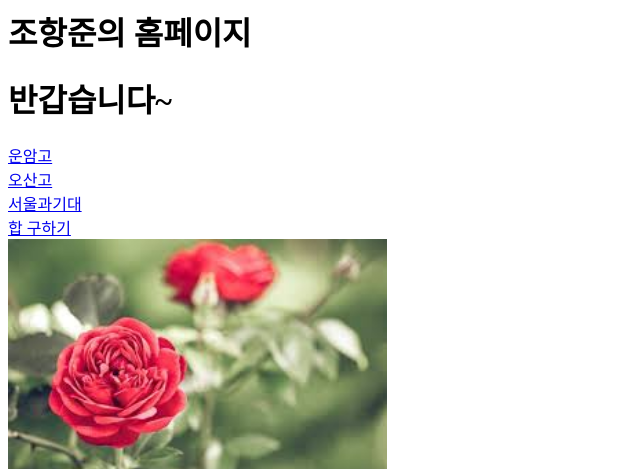
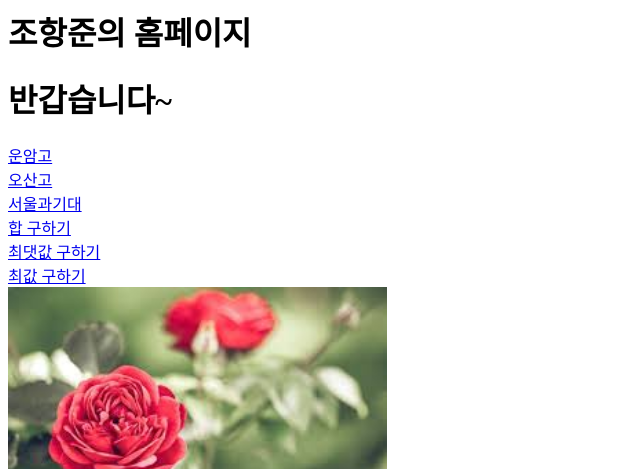
Before and after one commit to Hangjun0/home, a plain HTML site: page index.html in a window 1280 px wide. Shown: the top 469 px of the page, without its empty margins (0-640 px from the left). Drawn offline with Linux system fonts and the light colour scheme.

Commit message:
Update index.html

```diff
--- a/index.html
+++ b/index.html
@@ -10,6 +10,8 @@
     <a href="https://o-san.hs.kr/">오산고</a><br>
     <a href="https://www.seoultech.ac.kr/index.jsp">서울과기대</a><br>
     <a href="sum.html">합 구하기</a><br>
+    <a href="max.html">최댓값 구하기</a><br>
+    <a href="min.html">최값 구하기</a><br>
     <img src="rose.jpg" width="30%"><br>
     <iframe width="560" height="315" src="https://www.youtube.com/embed/iMTblJbmam4" title="YouTube video player" frameborder="0" allow="accelerometer; autoplay; clipboard-write; encrypted-media; gyroscope; picture-in-picture" allowfullscreen></iframe>
   </body>
```
